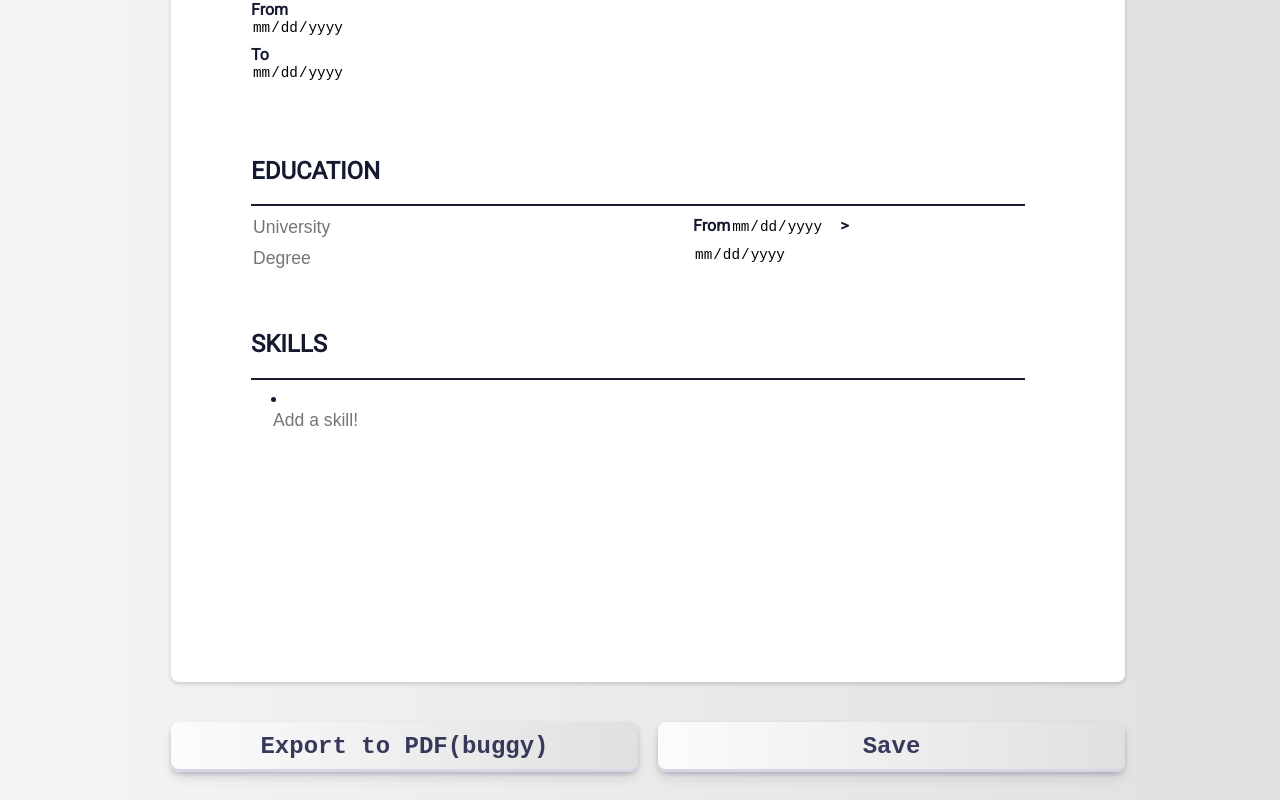
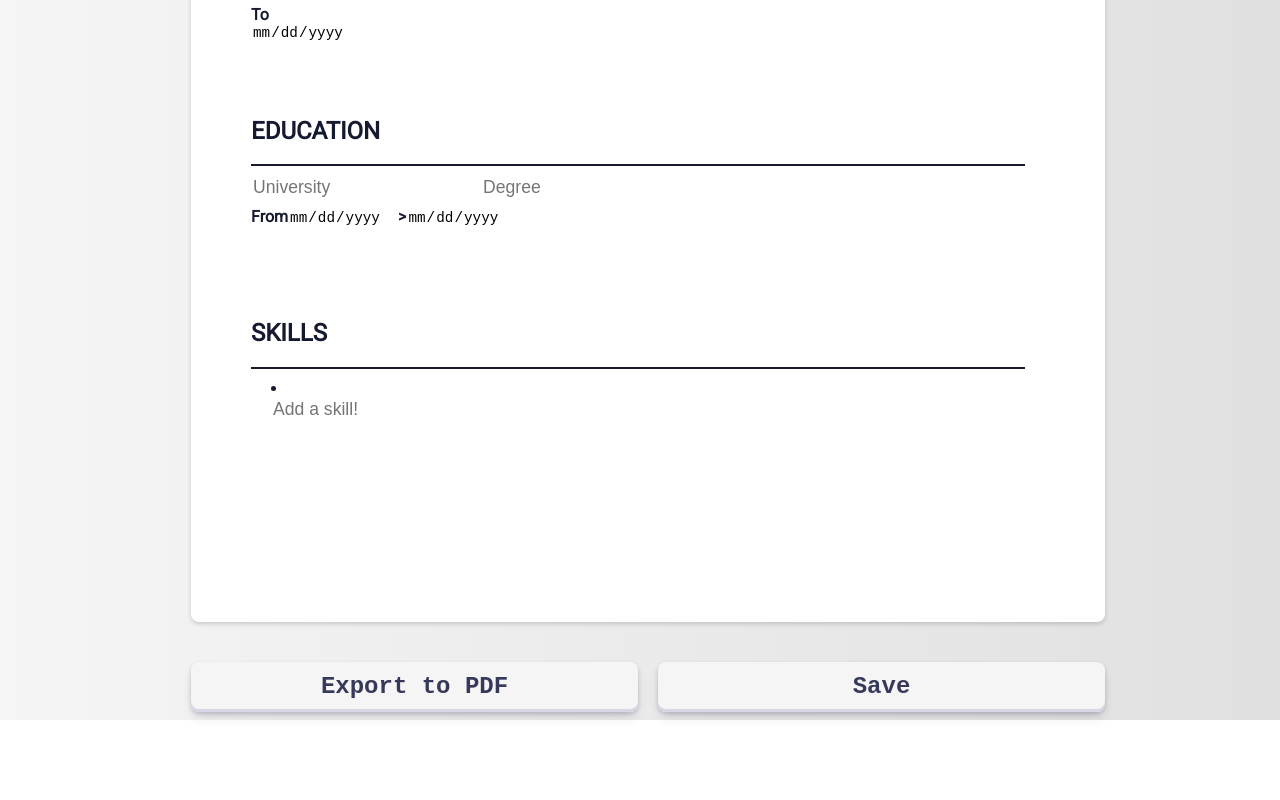
Before and after one commit to philippOkie/resume-builder-vue, a Vue app in the folder frontend/: page / in a window 1280 px wide. Shown: the part 649-1449 px from the top of the page. After the commit the page ends 1369 px from the top, so only its background shows below. Built offline with nearby package versions, Linux system fonts and the light colour scheme.

Commit message:
fix: html2pdf and jspdf removed, add print() and a media query to handle pdf exporting

```diff
--- a/frontend/package.json
+++ b/frontend/package.json
@@ -9,10 +9,7 @@
     "preview": "vite preview"
   },
   "dependencies": {
-    "html2canvas": "^1.4.1",
-    "jspdf": "^2.5.1",
-    "vue": "^3.3.11",
-    "vuex": "^4.1.0"
+    "vue": "^3.3.11"
   },
   "devDependencies": {
     "@vitejs/plugin-vue": "^4.5.2",
--- a/frontend/src/App.vue
+++ b/frontend/src/App.vue
@@ -1,5 +1,4 @@
 <script setup>
-import { ref } from "vue";
 import PersonalInfo from "./components/PersonalInfo.vue";
 import Education from "./components/Education.vue";
 import Summary from "./components/Summary.vue";
@@ -7,41 +6,19 @@ import Experience from "./components/Experience.vue";
 import Skills from "./components/Skills.vue";
 import "./styles/style.css";
 
-import jsPDF from "jspdf";
-import html2canvas from "html2canvas";
-
-const resumeContent = ref(null);
-
 const submitForm = () => {
   console.log("Form data submitted!");
 };
 
-const exportToPDF = async () => {
-  try {
-    const pdf = new jsPDF("p", "mm", "a3");
-    const pdfWidth = pdf.internal.pageSize.getWidth();
-    const pdfHeight = pdf.internal.pageSize.getHeight();
-
-    const canvas = await html2canvas(resumeContent.value, {
-      scale: 2,
-      dpi: 1080,
-    });
-    const imgData = canvas.toDataURL("image/png");
-    const imgWidth = (canvas.width * pdfWidth) / canvas.width;
-    const imgHeight = (canvas.height * pdfHeight) / canvas.height;
-
-    pdf.addImage(imgData, "JPEG", 0, 0, imgWidth, imgHeight);
-    pdf.save("resume.pdf");
-  } catch (error) {
-    console.error("Error exporting to PDF:", error);
-  }
+const exportToPDF = () => {
+  print();
 };
 </script>
-
+<!-- TODO: Extract all unnecessary logic from App.vue to a separate view -->
 <template>
   <form @submit.prevent="submitForm">
-    <div class="wrapper">
-      <div class="container-main" ref="resumeContent">
+    <main class="wrapper">
+      <div class="container-main">
         <PersonalInfo />
         <Summary />
         <Experience />
@@ -49,19 +26,52 @@ const exportToPDF = async () => {
         <Skills />
       </div>
       <nav>
-        <button
-          style="height: 100%; font-size: 1.5em; font-weight: 700"
-          @click="exportToPDF"
-        >
-          Export to PDF(buggy)
-        </button>
-        <button
-          type="submit"
-          style="height: 100%; font-size: 1.5em; font-weight: 700"
-        >
-          Save
-        </button>
+        <button class="save-btn" @click="exportToPDF">Export to PDF</button>
+        <button class="save-btn" type="submit">Save</button>
       </nav>
-    </div>
+    </main>
   </form>
 </template>
+
+<style scoped>
+.save-btn {
+  height: 100%;
+  font-size: 1.5em;
+  font-weight: 700;
+}
+
+.container-main {
+  padding: 60px;
+  transition: 0.5s;
+  gap: 20px;
+  margin: 20px auto;
+  border-radius: 8px;
+  min-height: 1123px;
+  width: 794px;
+  background-color: #fff;
+  box-shadow: rgba(45, 35, 66, 0.2) 0 2px 4px;
+}
+
+.container-main:hover {
+  box-shadow: rgba(45, 35, 66, 0.2) 0 20px 40px;
+}
+
+@media print {
+  @page {
+    size: A4;
+    margin: 0;
+  }
+
+  body * {
+    margin: 0;
+    padding: 0;
+    visibility: hidden;
+  }
+  .container-main,
+  .container-main * {
+    margin-top: 10px;
+    margin-bottom: 10px;
+    visibility: visible;
+  }
+}
+</style>
--- a/frontend/src/components/Education.vue
+++ b/frontend/src/components/Education.vue
@@ -1,6 +1,7 @@
 <template>
   <div @mouseenter="setHover(true)" @mouseleave="setHover(false)">
     <h2>EDUCATION</h2>
+    <!-- TODO split education into another component -->
     <div class="line"></div>
 
     <div
@@ -50,7 +51,6 @@
 </template>
 
 <script>
-import "../styles/education.css";
 export default {
   data() {
     return {
--- a/frontend/src/components/Experience.vue
+++ b/frontend/src/components/Experience.vue
@@ -106,6 +106,8 @@ export default {
 
 <style scoped>
 button {
+  background-color: #f5f5f5;
+
   opacity: 0;
   transition: opacity 1s ease-in-out;
 }
--- a/frontend/src/components/PersonalInfo.vue
+++ b/frontend/src/components/PersonalInfo.vue
@@ -53,7 +53,6 @@
 </template>
 
 <script>
-import "../styles/personal-info.css";
 export default {
   data() {
     return {
@@ -87,3 +86,26 @@ export default {
   },
 };
 </script>
+
+<style scoped>
+.full-name {
+  font-size: 2rem;
+  font-weight: bold;
+}
+
+.position {
+  font-size: 1.7rem;
+}
+
+.p-info-inputs {
+  font-size: 1.2rem;
+}
+
+.p-info-wrapper {
+  width: 100%;
+  display: grid;
+  grid-template-columns: repeat(2, 1fr);
+
+  grid-row-gap: 10px;
+}
+</style>
--- a/frontend/src/components/Skills.vue
+++ b/frontend/src/components/Skills.vue
@@ -23,7 +23,6 @@
 </template>
 
 <script>
-import "../styles/skills.css";
 export default {
   data() {
     return {
@@ -48,6 +47,14 @@ export default {
 </script>
 
 <style scoped>
+.skills-wrapper {
+  width: 100%;
+  display: grid;
+  grid-template-columns: repeat(3, 1fr);
+  grid-template-rows: repeat(3, 1fr);
+  grid-column-gap: 0px;
+  grid-row-gap: 0px;
+}
 button {
   opacity: 0;
   transition: opacity 1s ease-in-out;
--- a/frontend/src/components/Summary.vue
+++ b/frontend/src/components/Summary.vue
@@ -15,7 +15,6 @@
 </template>
 
 <script>
-import "../styles/summary.css";
 export default {
   data() {
     return {
@@ -29,3 +28,26 @@ export default {
   },
 };
 </script>
+
+<style scoped>
+.summary-textarea {
+  width: 95%;
+  padding: 10px;
+  min-height: 100px;
+  border: none;
+  outline: none;
+  resize: none;
+
+  font-size: 1rem;
+  line-height: 1.5;
+  border-radius: 8px;
+  border: 1px solid #fff;
+  background-color: #fff;
+  transition: 0.7s ease-in-out;
+}
+
+.summary-textarea:focus,
+.summary-textarea:hover {
+  background-color: #e0e0e0;
+}
+</style>
--- a/frontend/src/styles/personal-info.css
+++ /dev/null
@@ -1,20 +0,0 @@
-.full-name {
-  font-size: 2rem;
-  font-weight: bold;
-}
-
-.position {
-  font-size: 1.7rem;
-}
-
-.p-info-inputs {
-  font-size: 1.2rem;
-}
-
-.p-info-wrapper {
-  width: 100%;
-  display: grid;
-  grid-template-columns: repeat(2, 1fr);
-
-  grid-row-gap: 10px;
-}
--- a/frontend/src/styles/skills.css
+++ /dev/null
@@ -1,8 +0,0 @@
-.skills-wrapper {
-  width: 100%;
-  display: grid;
-  grid-template-columns: repeat(3, 1fr);
-  grid-template-rows: repeat(3, 1fr);
-  grid-column-gap: 0px;
-  grid-row-gap: 0px;
-}
--- a/frontend/src/styles/style.css
+++ b/frontend/src/styles/style.css
@@ -9,15 +9,13 @@ body {
   display: flex;
   justify-content: center;
   align-items: center;
-  padding-top: 20px;
-  padding-bottom: 20px;
   transform: 1s;
 }
 
 button {
   align-items: center;
   appearance: none;
-  background-color: #fcfcfd;
+  background-color: #f5f5f5;
   border-radius: 4px;
   border-width: 0;
   box-shadow: rgba(45, 35, 66, 0.2) 0 2px 4px,
@@ -47,7 +45,7 @@ button {
 }
 
 button {
-  background: linear-gradient(to right, #fcfcfd, #e0e0e0);
+  background-color: #f5f5f5;
   border-radius: 8px;
   transition: background 0.3s, transform 0.3s, box-shadow 0.3s;
 }
@@ -93,22 +91,6 @@ label {
   font-weight: 800;
 }
 
-.container-main {
-  padding: 80px;
-  transition: 0.5s;
-  gap: 20px;
-  margin: 20px auto;
-  border-radius: 8px;
-  min-height: 1123px;
-  width: 794px;
-  background-color: #fff;
-  box-shadow: rgba(45, 35, 66, 0.2) 0 2px 4px;
-}
-
-.container-main:hover {
-  box-shadow: rgba(45, 35, 66, 0.2) 0 20px 40px;
-}
-
 .line {
   width: 774px;
   border-bottom: 2px solid #161a30;
--- a/frontend/src/styles/summary.css
+++ /dev/null
@@ -1,20 +0,0 @@
-.summary-textarea {
-  width: 95%;
-  padding: 10px;
-  min-height: 100px;
-  border: none;
-  outline: none;
-  resize: none;
-
-  font-size: 1rem;
-  line-height: 1.5;
-  border-radius: 8px;
-  border: 1px solid #fff;
-  background-color: #fff;
-  transition: 0.7s ease-in-out;
-}
-
-.summary-textarea:focus,
-.summary-textarea:hover {
-  background-color: #e0e0e0;
-}
```
Also changed, not shown: 2 other files (tests, documents, lock files or other folders).
